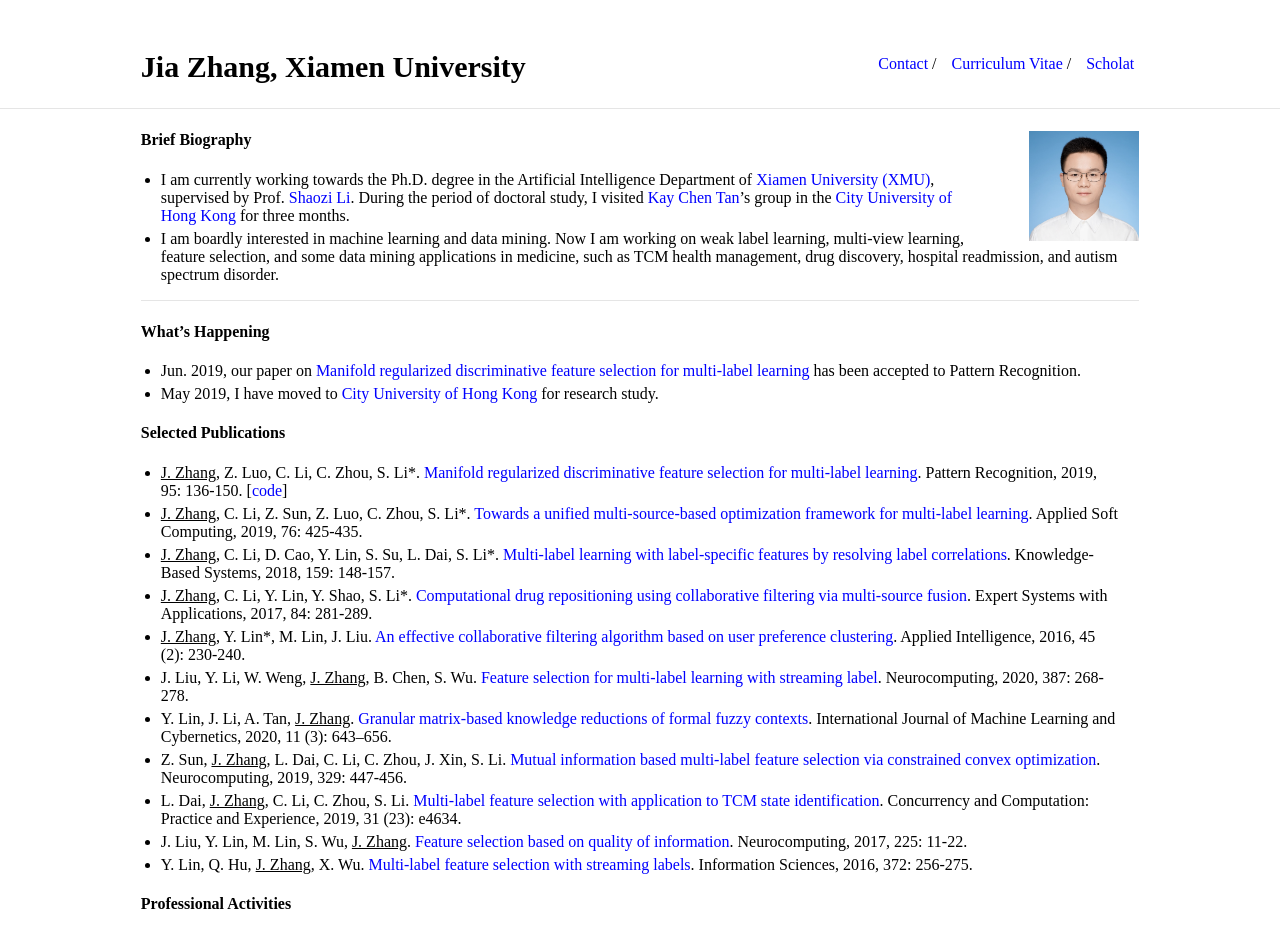
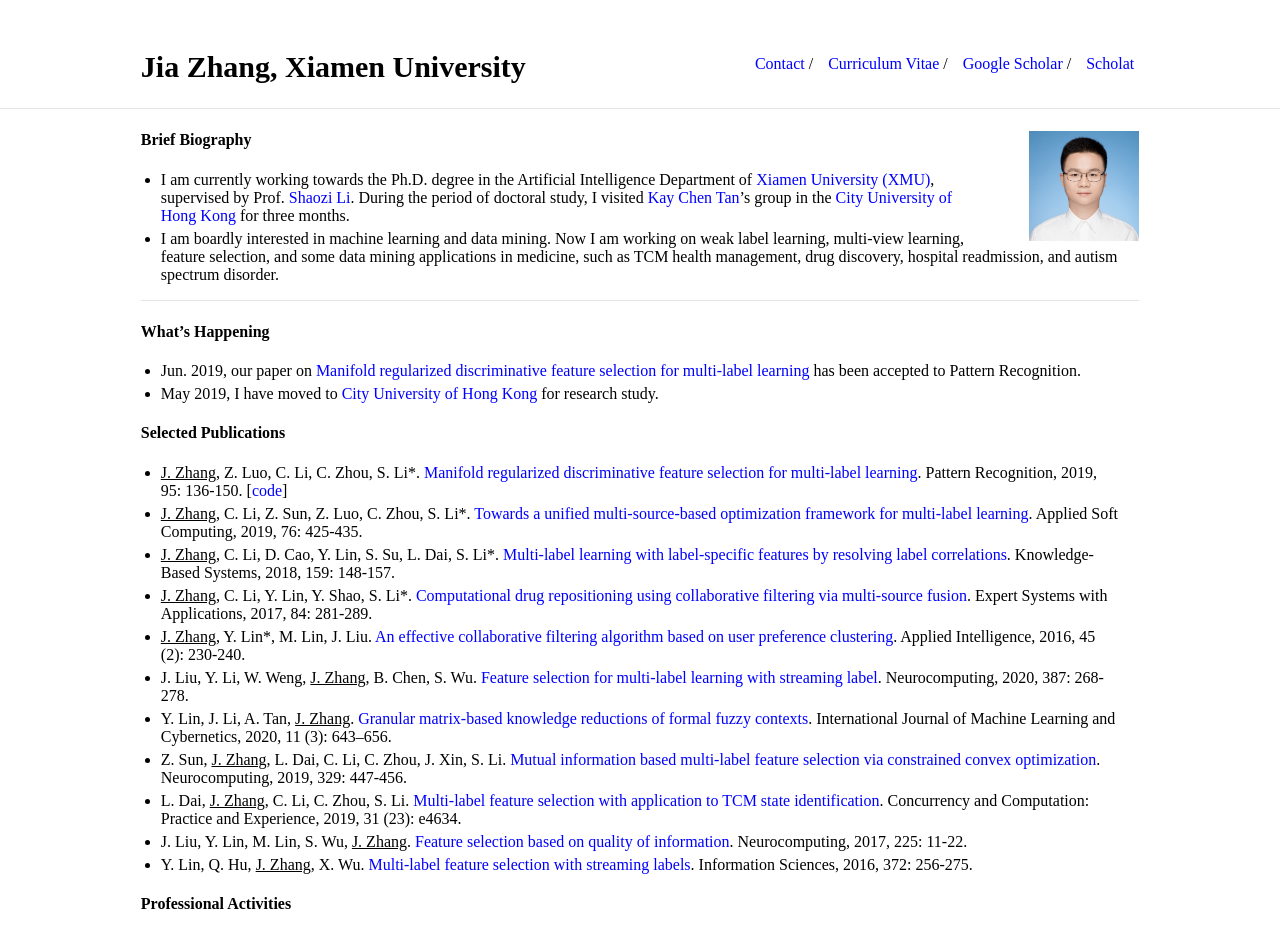
Before and after one commit to jiazhang-ml/jiazhang-ml.github.io, a Jekyll site: the page built from index.md, in a window 1280 px wide. Shown: the top 934 px of the page. Built offline with Jekyll 4.4.1, drawn with Linux system fonts in a browser that asks for light colours.

Commit message:
Update _config.yml

```diff
--- a/_config.yml
+++ b/_config.yml
@@ -20,5 +20,7 @@ nav:
    link: "contact"
  - name: "Curriculum Vitae"
    link: "resume.pdf"
+ - name: "Google Scholar"
+   link: "https://scholar.google.com.hk/citations?user=yBaTk-gAAAAJ&hl=en"
  - name: "Scholat"
    link: "http://www.scholat.com/jiazhang"
```
